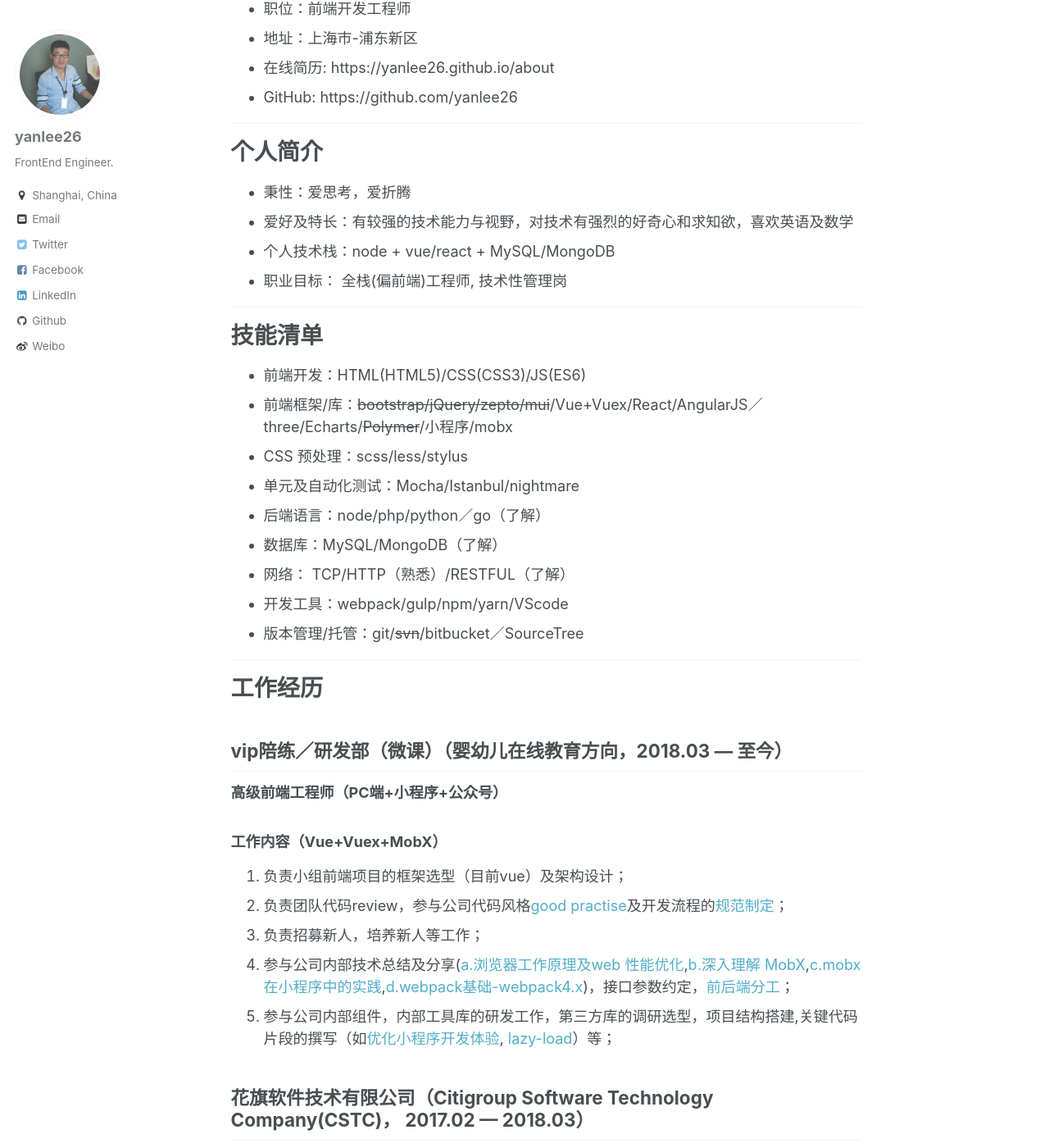
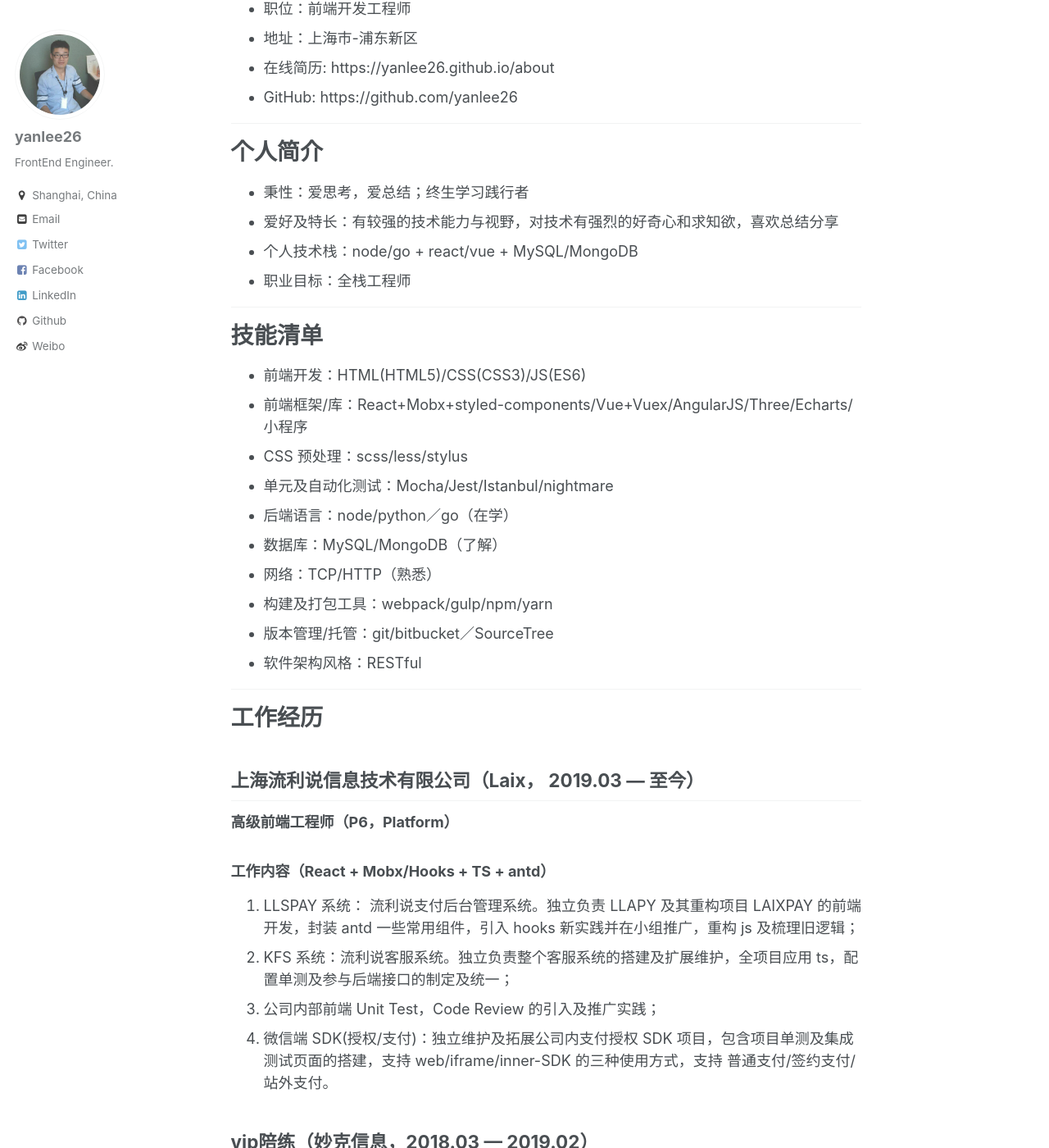
Before and after one commit to yanlee26/yanlee26.github.io, a Jekyll site: the page built from _pages/about.md, in a window 1280 px wide and 1400 px high, scrolled down 512 px. Shown: the whole window at 82% size. Built offline with Jekyll 4.4.1, drawn with Linux system fonts in a browser that asks for light colours; comment, search, counter and statistics services are not loaded; some of the changed text lies outside the part shown.

Commit message:
feat: about

```diff
--- a/_pages/about.md
+++ b/_pages/about.md
@@ -27,39 +27,57 @@
 
 # 个人简介
 
-- 秉性：爱思考，爱折腾
-- 爱好及特长：有较强的技术能力与视野，对技术有强烈的好奇心和求知欲，喜欢英语及数学
-- 个人技术栈：node + vue/react + MySQL/MongoDB
-- 职业目标： 全栈(偏前端)工程师, 技术性管理岗
+- 秉性：爱思考，爱总结；终生学习践行者
+- 爱好及特长：有较强的技术能力与视野，对技术有强烈的好奇心和求知欲，喜欢总结分享
+- 个人技术栈：node/go + react/vue + MySQL/MongoDB
+- 职业目标：全栈工程师
 
 ---
 
 # 技能清单
 
 - 前端开发：HTML(HTML5)/CSS(CSS3)/JS(ES6)
-- 前端框架/库：~~bootstrap/jQuery/zepto/mui~~/Vue+Vuex/React/AngularJS／three/Echarts/~~Polymer~~/小程序/mobx
+- 前端框架/库：React+Mobx+styled-components/Vue+Vuex/AngularJS/Three/Echarts/小程序
 - CSS 预处理：scss/less/stylus
-- 单元及自动化测试：Mocha/Istanbul/nightmare
-- 后端语言：node/php/python／go（了解）
+- 单元及自动化测试：Mocha/Jest/Istanbul/nightmare
+- 后端语言：node/python／go（在学）
 - 数据库：MySQL/MongoDB（了解）
-- 网络： TCP/HTTP（熟悉）/RESTFUL（了解）
-- 开发工具：webpack/gulp/npm/yarn/VScode
-- 版本管理/托管：git/~~svn~~/bitbucket／SourceTree
+- 网络：TCP/HTTP（熟悉）
+- 构建及打包工具：webpack/gulp/npm/yarn
+- 版本管理/托管：git/bitbucket／SourceTree
+- 软件架构风格：RESTful
 
 ---
 
 # 工作经历
 
-## vip陪练／研发部（微课）（婴幼儿在线教育方向，2018.03 — 至今）
+## 上海流利说信息技术有限公司（Laix， 2019.03 — 至今）
 
-**高级前端工程师（PC端+小程序+公众号）**
+**高级前端工程师（P6，Platform）**
+
+### 工作内容（React + Mobx/Hooks + TS + antd）
+
+1. LLSPAY 系统： 流利说支付后台管理系统。独立负责 LLAPY 及其重构项目 LAIXPAY 的前端开发，封装 antd 一些常用组件，引入 hooks 新实践并在小组推广，重构 js 及梳理旧逻辑；
+2. KFS 系统：流利说客服系统。独立负责整个客服系统的搭建及扩展维护，全项目应用 ts，配置单测及参与后端接口的制定及统一；
+3. 公司内部前端 Unit Test，Code Review 的引入及推广实践；
+4. 微信端 SDK(授权/支付)：独立维护及拓展公司内支付授权 SDK 项目，包含项目单测及集成测试页面的搭建，支持 web/iframe/inner-SDK 的三种使用方式，支持 普通支付/签约支付/站外支付。
+
+
+## vip陪练（妙克信息，2018.03 — 2019.02）
+
+**高级前端工程师（研发部）**
 
 ### 工作内容（Vue+Vuex+MobX）
 
 1. 负责小组前端项目的框架选型（目前vue）及架构设计；
 2. 负责团队代码review，参与公司代码风格[good practise](https://www.cnblogs.com/frank26/p/7413979.html)及开发流程的[规范制定](https://zhuanlan.zhihu.com/p/30995292)；
 3. 负责招募新人，培养新人等工作；
-4. 参与公司内部技术总结及分享([a.浏览器工作原理及web 性能优化](https://juejin.im/post/5b721656f265da28140e53ba),[b.深入理解 MobX](http://note.youdao.com/noteshare?id=7c9afdd9852946e46652761b7cfc1bb9),[c.mobx在小程序中的实践](http://note.youdao.com/noteshare?id=46e762e0263e95764c759055a3e4c97c),[d.webpack基础-webpack4.x](http://note.youdao.com/noteshare?id=867201838dd63e89ce1adc1018d1637a))，接口参数约定，[前后端分工](http://note.youdao.com/noteshare?id=ce2bf878f99c5e1bd2476dc50076836a)；
+4. 参与公司内部技术总结及分享
+   - [浏览器工作原理及web 性能优化](https://juejin.im/post/5b721656f265da28140e53ba)
+   - [深入理解 MobX](http://note.youdao.com/noteshare?id=7c9afdd9852946e46652761b7cfc1bb9)
+   - [mobx在小程序中的实践](http://note.youdao.com/noteshare?id=46e762e0263e95764c759055a3e4c97c)
+   - [webpack基础-webpack4.x](http://note.youdao.com/noteshare?id=867201838dd63e89ce1adc1018d1637a)
+   - [前后端分工](http://note.youdao.com/noteshare?id=ce2bf878f99c5e1bd2476dc50076836a)
 5. 参与公司内部组件，内部工具库的研发工作，第三方库的调研选型，项目结构搭建,关键代码片段的撰写（如[优化小程序开发体验](https://github.com/Damo-web/vuerify-miniApp), [lazy-load](https://codesandbox.io/s/1r1pm7yp37)）等；
 
 
@@ -74,7 +92,7 @@
 3.  参与制定团队开发规范，框架选型，参与公司前端架构设计与实现；
 4.  从头至尾打造公司单元测试([wct](https://github.com/Polymer/web-component-tester)/Mocha)环境配置，[node-sonar](https://www.sonarqube.org/)插件开发等；协助QA完成项目集成测试(nightmare)雏形,完成部分test scenario的开发等。
 
-## 上海辅昊实业有限公司(智能物联及大数据，2013.07-2017.02)
+## 上海辅昊实业有限公司(智能物联及大数据，2016.03-2017.02)
 
 **前端开发工程师**
 
@@ -89,7 +107,30 @@
 
 # 项目经验
 
-## 1. 公司内部小程序系列（vip陪练）---------------(2018.07-至今)
+## 0. LLSPAY 系统（Laix）---------------(2019.03-至今)
+
+### 简介: 流利说支付全链路平台，包含订单，退款返费，兑换码，商品管理，短信模板及特殊交易订单和订单对账等模块。
+
+### 工作内容：
+
+1. 对接各业务方需求及后端接口；
+2. 基础组件抽离及拆分；
+3. 项目开发实践引入，如单测 Jest 及code-review等；
+4. 旧项目重构及新技术尝试，如 typesccript 及 hooks 等。
+
+## 1. KFS 系统（Laix）---------------(2019.03-2019.05)
+
+### 简介: 流利说客服高效工具，包含用户信息查询，用户权限管理，用户账户处理，用户课程处理等。
+
+### 工作内容：
+
+1. 从 0 到 1 创建项目；
+2. 全面应用 typescript 及 hooks 开发；
+3. 全面引入单测，并参与公司内部分享；
+4. 推动团队内 code review 的最佳实践等。
+
+
+## 2. 公司内部小程序系列（vip陪练）---------------(2018.07-2019.02)
 
 ### 简介:  公司内部涉及小程序业务的两个小组相关项目基础环境搭建，制定开发约定等
 
@@ -101,19 +142,7 @@
 4. 培养新人等。
 
 ### 项目成就：
-从未碰过小程序，一周内对比之前所用框架（vue+polymer+angular）系统性地摸索完小程序思想及API使用；以身作则，打造干净整洁的coding风格，形成团队共识，提高代码健壮性，提高可维护性，提升web性能，使团队成员更加高效地投入到开发；扩展了小程序一些新功能（mixin），改造并引入第三方库mobx（精简代码，提升开发体验，克服了小程序状态管理上的不足），百忙之余用py写一些常用小工具等。
-
----
-## 2. VIP微课（公众号）（vip陪练）--------------(2018.06-2018.07)
-
-### 简介: 公司内部微信公众号各分散项目维护+开发
-
-### 工作内容：
-
-1. 维护及重构老公众号项目
-2. 参与开发二期赛事功能；
-3. 调整及优化项目架构等；
-4. 培养新人维护该项目；
+以身作则，打造干净整洁的coding风格，形成团队共识，提高代码健壮性，提高可维护性，提升web性能，使团队成员更加高效地投入到开发；扩展了小程序一些新功能（mixin），改造并引入第三方库mobx（精简代码，提升开发体验，克服了小程序状态管理上的不足），百忙之余用py写一些常用小工具等。
 
 ---
 ## 3. 微课OPT系统（vip陪练）--------------(2018.05-2018.06)
@@ -167,33 +196,6 @@
 ### 项目成就：
 私下探索并及时顺利引入vue（1.x）技术栈
 
----
-## 6. 威海供电公司管理系统--------------（2016.01-2016.04）
-
-### 简介: PC端
-
-### 工作内容：
-
-1. 引入百度地图接口，利用canvas结合百度地图实现整个电力系统的信息时时查阅及反馈；
-2. 封装用户在地图上交互的js代码，克服了绘图边框纹理无法绘制及绘制多边形时this指向混乱的问题；
-3. 利用自己的线性代数知识，克服了谷歌地图与百度地图之间的转换问题，抽象三级导航页面各种情况的数学模型等；
-4. 由于该项目目录树的数据结构未定，本着前后端分离的初衷，与后台约定合理的数据结构并写好接口文档；
-5. 封装canvasAPI，实现地图上绘制各种简单图形极其面积计算等。
-
-### 项目成就：
-探索百度Echarts并顺利引入到项目中
-
----
-## 7. 宁波第二人民医院智能导诊系统--------------(2015.05-2015.12)
-
-### 工作内容：
-
-1. 利用原生js+mui库为公司原生App提供智能导诊区块的H5页面，及整个PC端页面；
-2. 封装公司前端部分UI层及业务层代码，利用scss实现css方面更好的复用性；
-3. 人体热点图的绘制引入map标签，获得理想的用户体验等。
-
----
-
 # 教育背景
 
 中原工学院/本科 / 建筑环境与设备工程 --------------(2009.09-2013.07)
```
Also changed, not shown: other parts of _pages/about.md (+1 -1 lines).
